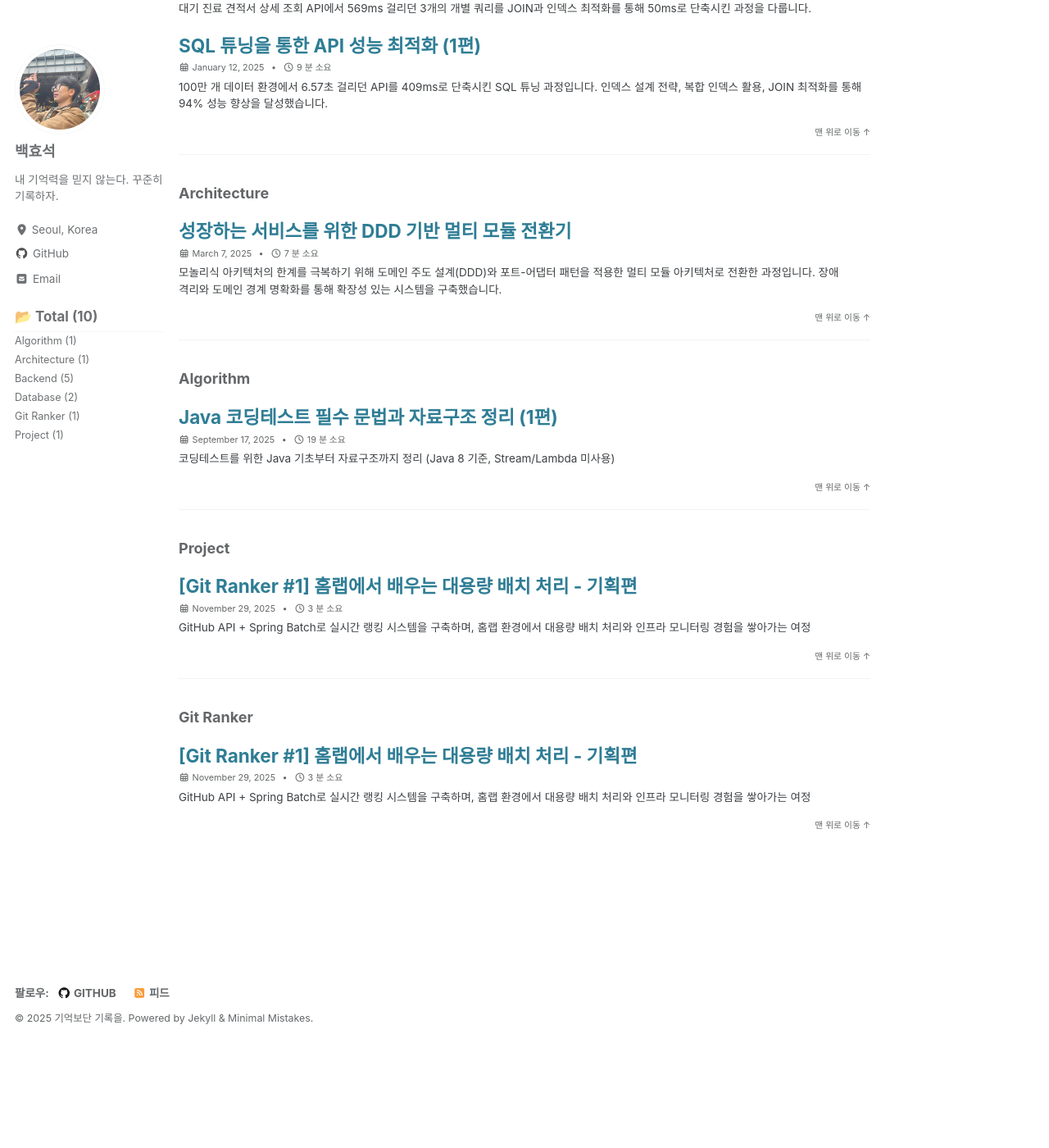
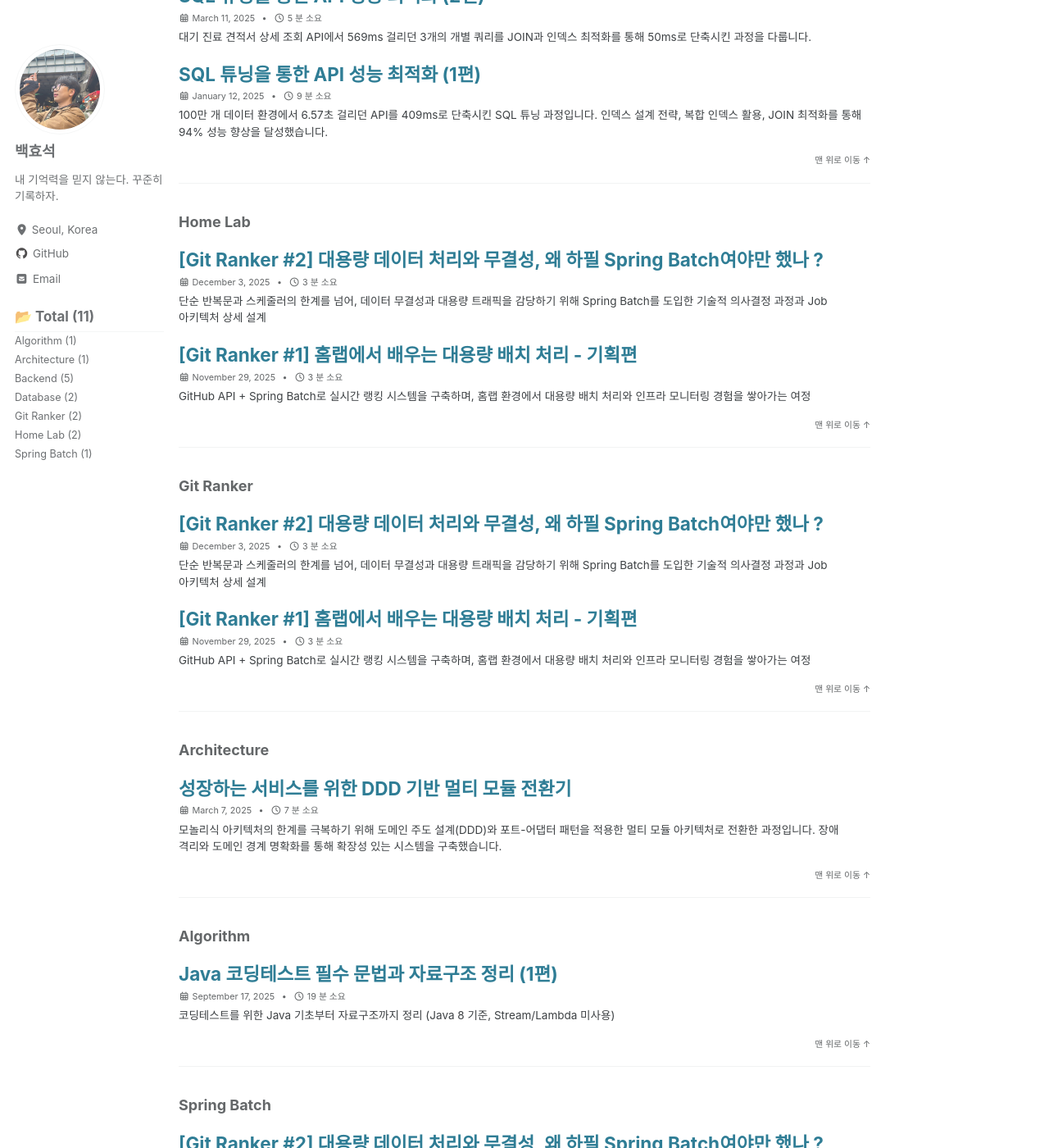
Before and after one commit to alexization/alexization.github.io, a Jekyll site: the page built from _pages/category_archive.md, in a window 1280 px wide and 1400 px high, scrolled down 952 px. Shown: the whole window at 82% size. Built offline with Jekyll 4.4.1, drawn with Linux system fonts in a browser that asks for light colours; cached includes are drawn as plain includes; before the commit the page ends 2239 px from its top, so only the background shows below that; some of the changed lines change nothing that is shown; some of the changed text lies outside the part shown.

Commit message:
feat: Git Ranker #2 대용량 데이터 처리와 무결성, 왜 파링 Spring Batch여야만 했나? 글 작성

```diff
--- a/_posts/2025-11-29-git-ranker-planning.md
+++ b/_posts/2025-11-29-git-ranker-planning.md
@@ -5,7 +5,7 @@ header:
 title: "[Git Ranker #1] 홈랩에서 배우는 대용량 배치 처리 - 기획편"
 excerpt: "GitHub API + Spring Batch로 실시간 랭킹 시스템을 구축하며, 홈랩 환경에서 대용량 배치 처리와 인프라 모니터링 경험을 쌓아가는 여정"
 categories:
-  - Project
+  - Home Lab
   - Git Ranker
 tags:
    - Spring Batch
--- /dev/null
+++ b/_posts/2025-12-03-git-ranker-spring-batch.md
@@ -0,0 +1,138 @@
+---
+header:
+  teaser: /assets/images/logo.png
+
+title: "[Git Ranker #2] 대용량 데이터 처리와 무결성, 왜 하필 Spring Batch여야만 했나 ?"
+excerpt: "단순 반복문과 스케줄러의 한계를 넘어, 데이터 무결성과 대용량 트래픽을 감당하기 위해 Spring Batch를 도입한 기술적 의사결정 과정과 Job 아키텍처 상세 설계"
+categories:
+  - Home Lab
+  - Git Ranker
+  - Spring Batch
+tags:
+   - Spring Batch
+   - Architecture
+   - GitHub API
+   - Home Lab
+
+toc_label: "Spring Batch 도입기"
+toc: true
+toc_sticky: true
+
+date: 2025-12-03
+last_modified_at: 2025-12-03
+---
+# 1. “그냥 반복문 돌려서 저장하면 되는 거 아닌가 ?”
+
+Git Ranker 프로젝트의 핵심은 **“GitHub 활동 데이터를 수집하여 점수를 매기는 것”** 입니다. 처음 기획 단계에서 이 로직을 떠올렸을 때, 머릿속엔 단순한 `for` 문이 스쳐 지나갔습니다.
+
+> “사용자 등록 요청이 오면, GitHub API 호출해서 1년 치 데이터 가져오고, 점수 계산해서 DB에 `save()` 하면 끝 아닌가?”
+>
+
+하지만 서비스를 운영 관점에서 바라보니, 이는 굉장히 위험한 설계였습니다.
+
+천하의 GitHub 이라도 외부 API는 언제든 끊길 수 있고, 사용자가 늘어나면 데이터의 양은 기하급수적으로 많아지기 때문입니다. Git Ranker의 심장이라 할 수 있는 **데이터 처리 파이프라인**을 왜 **Spring Batch**로 설계했는지 그 고민의 과정을 공유하고자 합니다.
+
+# 2. 왜 굳이 무거운 Spring Batch 인가 ?
+
+물론 `Spring Batch` 는 러닝 커브가 있고 설정이 복잡합니다. 그럼에도 불구하고 `@Async` 나 단순 `@Scheduled` 스케줄러 대신 배치를 선택한 이유는 명확했습니다.
+
+## 2.1 비동기 처리 (`@Async`)
+
+가입 시 1년 치 데이터를 가져오는 건 꽤 오래 걸리는 작업입니다. 이를 비동기로 처리한다고 가정해봤을 때, 만약 1월 1일부터 12월 31일까지 데이터를 저장하다가 **11월쯤 네트워크 오류로 멈춘다면 ..?**
+
+이 사용자는 11월, 12월 데이터가 누락된 채로 랭킹에 올라갑니다. 더 최악인 건 **어디서 끊겼는지 알 수 없기 때문에** **처음부터 다시** 받아야 한다는 점이고 이는 API 호출 낭비로 이어질겁니다.
+
+## 2.2 단순 스케줄러 (`@Scheduled`)
+
+매일 새벽 전체 사용자의 점수를 업데이트하는 로직을 단순 스케줄러로 짠다면 어떨까요 ?
+
+사용자가 10명일 때는 괜찮지만, 10만 명이 된다면 ? ~~_(그러면 좋겠지만 ..)_~~ 트랜잭션 하나가 너무 길어지면서 **DB Lock**이 걸리거나 타임아웃이 발생하여 서비스 전체 장애로 이어질 가능성이 큽니다.
+
+## 2.3 Spring Batch
+
+Spring Batch는 위 문제들에 대한 명확한 해답을 가지고 있습니다.
+
+- **실패 지점 관리 (State Management) :** `JobRepository` 가 작업 상태를 기록합니다. 11월에 실패했다면, 다음 실행 시 **11월부터 이어서(`Restart`)** 수행할 수 있어 데이터 무결성을 보장합니다.
+- **청크 지향 처리 (Chunk-oriented) :** 10만 명을 한 번에 처리하지 않고, 100명씩 끊어서 트랜잭션을 맺어 시스템 부하를 일정하게 유지할 수 있습니다.
+
+# 3. Job 설계 전략
+
+Spring Batch 도입을 결정하고 Job을 설계하는 단계에서 가장 큰 난관은 **가입 시점과 매일 새벽의 로직**이 비슷하면서도 다르다는 점이었습니다.
+
+- **Case A (신규 가입) :** 사용자 가입 즉시 한 명에 대해 1년 치 데이터 처리
+- **Case B (새벽 갱신) :** 매일 정해진 시간에 전체 사용자에 대해 어제 하루 치 데이터 처리
+
+![이원화 Job 아키텍처](https://imgur.com/O9ODJut.png)
+
+이를 해결하기 위해 두 개의 Job으로 역할을 분리하되, 핵심 로직(Processor)은 재사용하는 구조로 설계했습니다.
+
+## 🚀 Job 1: `UserOnboardingJob` (신규 가입용)
+
+- **Trigger :** 사용자 가입 즉시 실행 (`JobLauncher` 비동기 호출)
+- **Target :** 방금 가입한 사용자 1명
+- **Data Range :** 가입한 날의 하루 전 날짜를 기준으로 최근 1년
+
+전체 랭킹 재산정 과정은 생략하고 일단 점수만 빠르게 계산하여 사용자에게 보여주는 전략을 선택했습니다.
+
+## 🌙 Job 2: `DailyActivityUpdateJob` (새벽 갱신용)
+
+- **Trigger :** 매일 새벽 N시 (`Cron`)
+- **Target :** DB에 등록된 전체 사용자
+- **Data Range :** 어제
+
+`Chunk` 처리가 핵심이며, 대용량 데이터를 안정적으로 처리하고 모든 사용자 갱신이 끝나면 전체 랭킹을 다시 산정합니다.
+
+# 4. 상세 Step 구성 : Read-Process-Write
+
+두 Job의 구체적인 구성을 뜯어보겠습니다.
+
+## 4.1 UserOnboardingJob
+
+가입한 사용자 한 명에 대한 1년간의 GitHub 활동을 수집하고 점수를 계산합니다.
+
+### Step1 : `fetchUserHistoryStep` (1년 치 데이터 수집 및 점수 산정)
+- **Reader (`ListItemReader`)**
+    - 파라미터로 넘겨받은 사용자 1명을 리스트로 감싸서 읽습니다.
+- **Processor (`GitHubActivityProcessor`)**
+    - GitHub API를 호출합니다.
+    - 입력받은 `User` 엔티티의 정보로 최근 1년간의 GitHub 활동 내역을 가져옵니다.
+    - `Commit`, `Pull Request` 수 등을 카운트하여 점수로 환산하고, `User` 객체의 `totalScore` 에 더해줍니다.
+
+  ⇒ 해당 Processor 는 날짜 파라미터만 바꿔주면 `DailyActivityUpdateJob` 에서도 그대로 쓸 수 있도록 재사용성을 높였습니다.
+
+- **Writer (`CompositeItemWriter`)**
+    - 사용자 정보 업데이트와 1년 치 활동 로그(`ActivityLog`)를 저장합니다.
+
+## 4.2 DailyActivityUpdateJob
+
+대용량 처리를 위해 **2개의 Step**으로 나누어 설계했습니다.
+
+### Step1 : `fetchDailyActivityStep` (데이터 수집 및 점수 누적)
+
+DB에 등록되어있는 전체 사용자의 어제 활동을 수집하고 점수를 계산합니다.
+
+![Chunk 프로세스](https://imgur.com/5QyId0G.png)
+
+- **Reader (`UserPagingItemReader`)**
+    - DB에서 사용자 목록을 Chunk Size 만큼 페이징 하여 읽어옵니다.
+- **Processor (`GitHubActivityProcessor`)**
+  - `UserOnboardingJob`과 동일한 로직을 사용합니다.
+  - 다만 조회 기간을 어제로 설정하여 주입합니다.
+
+- **Writer (`CompositeItemWriter`)**
+    - 점수가 변경된 `User` 와 새로운 `ActivityLog` 를 동시에 저장합니다.
+
+### Step2 : `updateRankingStep` (랭킹 및 티어 산정)
+
+모든 사용자의 점수 업데이트가 끝난 후(Step 1 종료 후) 실행되며, Step 실행 전 `StepExecutionListener` 나 별도의 쿼리를 통해 `전체 사용자 수` 를 미리 파악하여 `JobExecution` 컨텍스트에 저장
+
+- **Reader (`RepositoryItemReader`)**
+    - `totalScore` 기준 내림차순 정렬된 전체 사용자를 읽어옵니다.
+- **Processor (`TierCalculationProcessor`)**
+    - 현재 처리 중인 사용자의 등수와 미리 구한 전체 사용자 수를 비교하여 백분율을 계산하고 이에 맞는 티어를 산정합니다.
+- **Writer (`UserUpdateWriter`)**
+    - 변경된 랭킹과 티어 정보를 DB에 반영합니다.
+
+# 5. 마치며
+
+위와 같이 Spring Batch를 도입하여 **안정성과 확장성**을 고려한 설계를 세웠습니다. 네트워크가 끊겨도, 사용자가 늘어나도 서버는 금방 죽지 않고 꿋꿋하게 데이터를 처리할 수 있을겁니다…!
```
